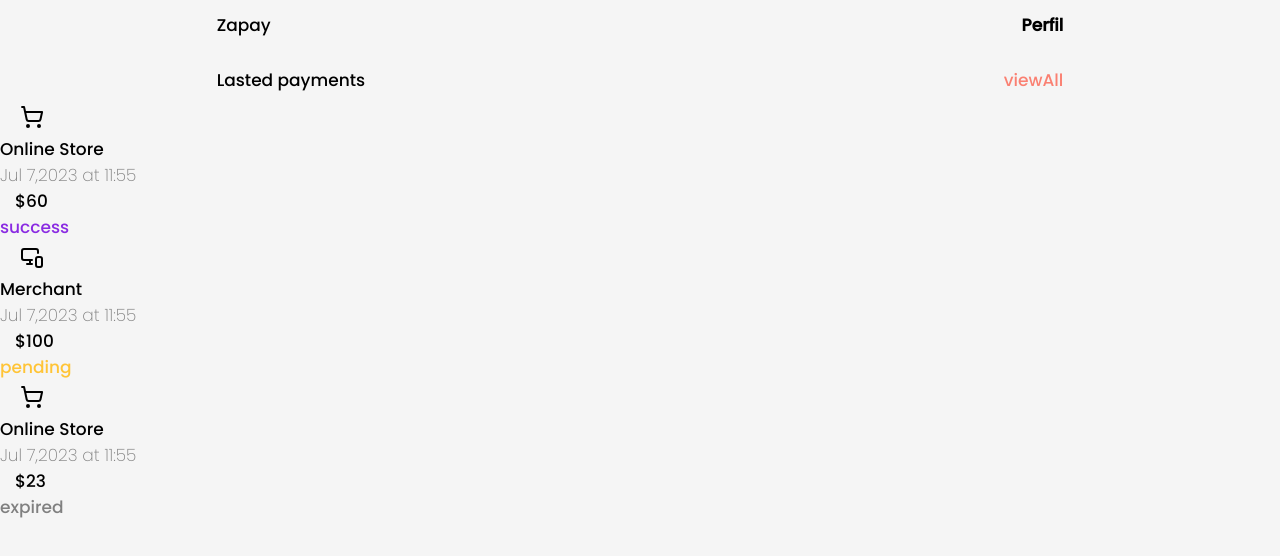
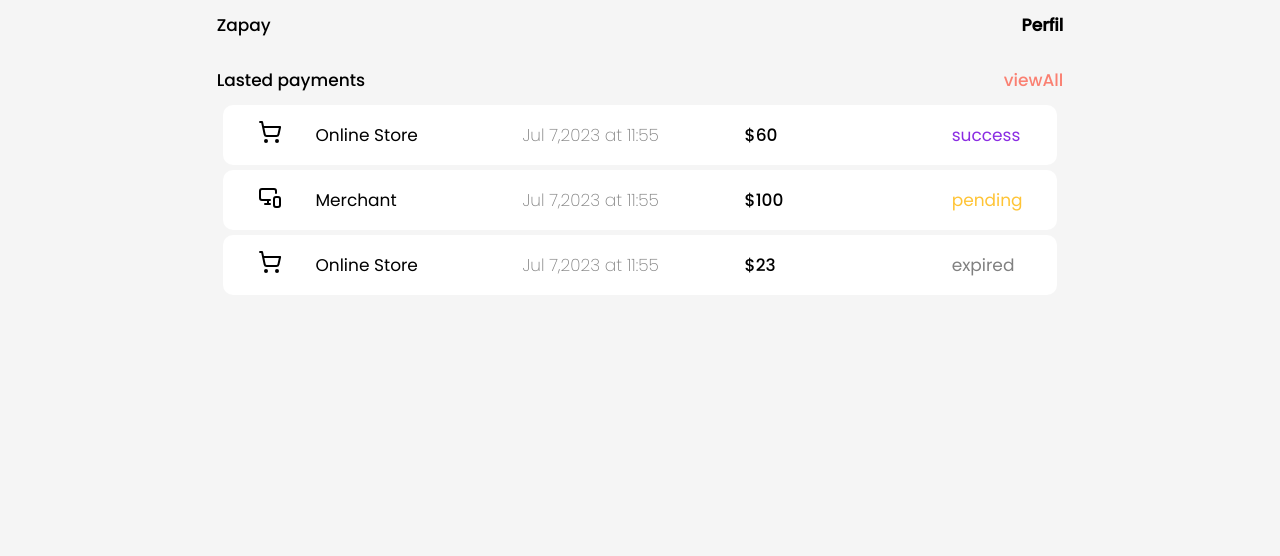
Before and after one commit to Oj2345/proyecto-1, a Next.js app: page / in a window 1280 px wide. Shown: the top 556 px of the page. Built offline with nearby package versions, Linux system fonts and the light colour scheme.

Commit message:
feat: Add a font- weight 400 to class article

```diff
--- a/styles/TransactioItem.module.css
+++ b/styles/TransactioItem.module.css
@@ -8,7 +8,7 @@
   margin: 0 0 5px 0;
  }
 
-.artcle{
+.article{
     display: flex;
     grid-column: 2 ;
     justify-content: space-between;
```
